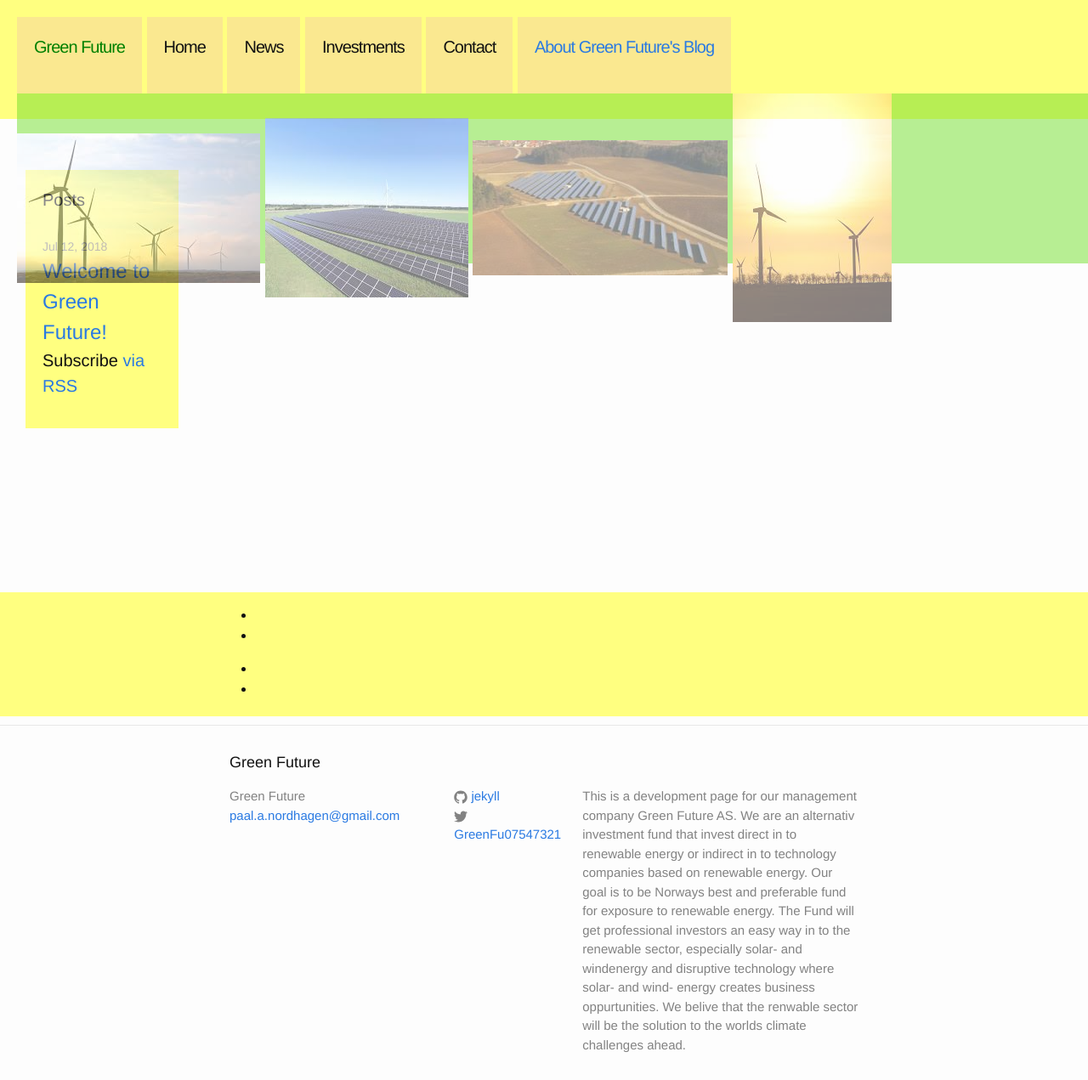
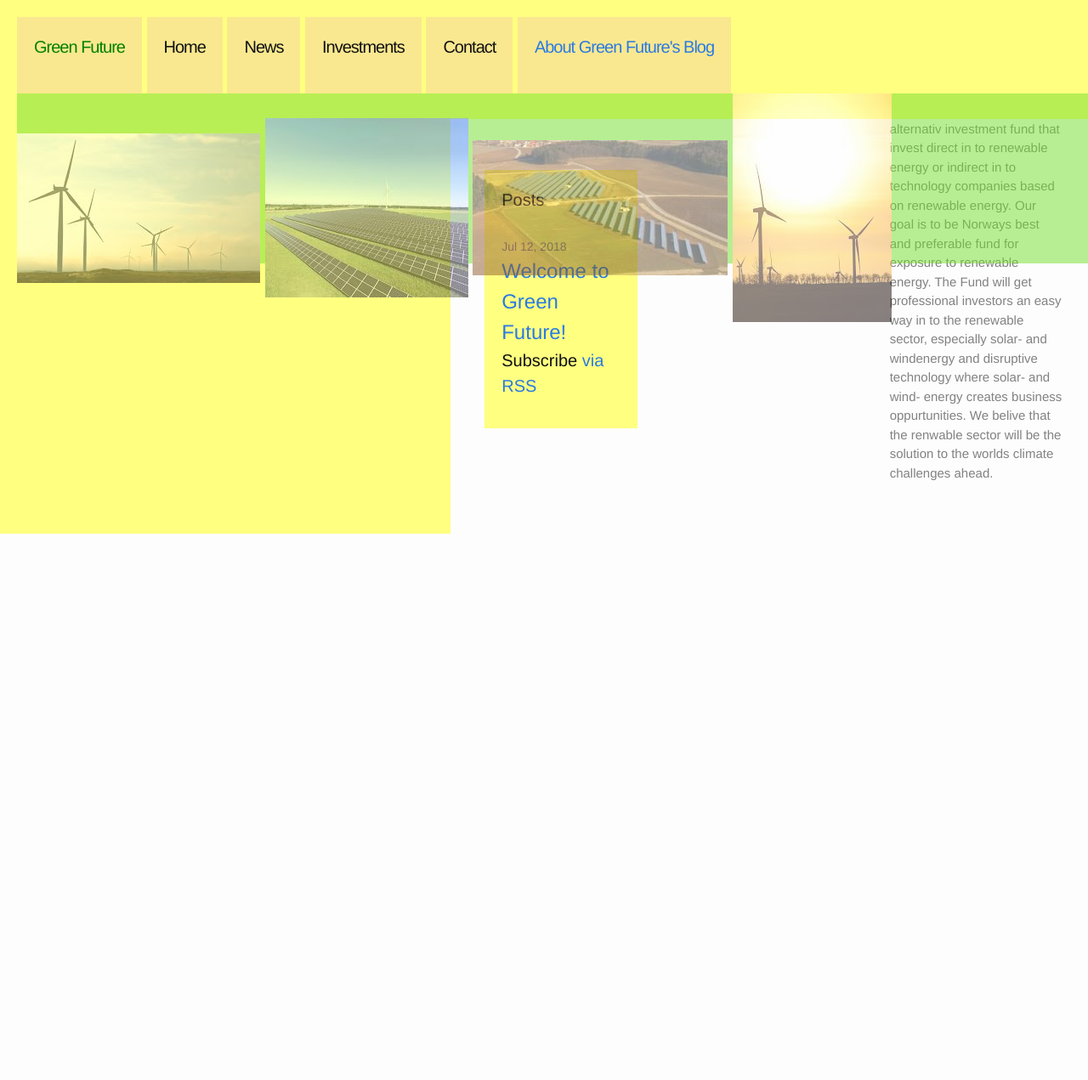
Before and after one commit to Paal-August/Paal-August.github.io, a Jekyll site: the page built from index.html, in a window 1280 px wide and 1271 px high. Shown: the whole window at 85% size. Built offline with Jekyll 4.4.1, drawn with Linux system fonts in a browser that asks for light colours.

Commit message:
Update _layout.scss

```diff
--- a/_sass/_layout.scss
+++ b/_sass/_layout.scss
@@ -3,7 +3,7 @@
  */
 
 .container{
-  display: grid;
+  display: flex;
   position: relative;
   max-height:1000px;
   margin: auto;
```
